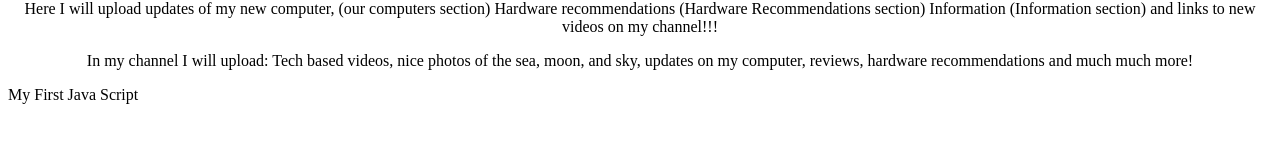
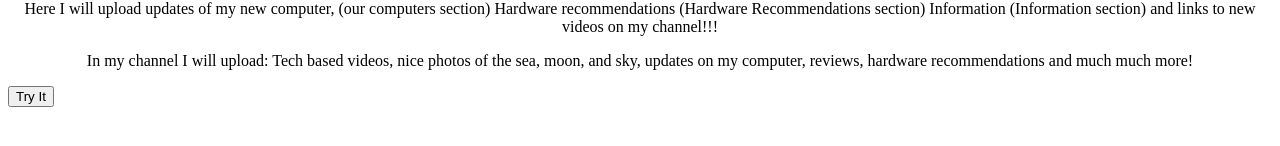
Before and after one commit to NoobAndCoding/index.html, a plain HTML site: page index.html in a window 1280 px wide. Shown: the part 290-436 px from the top of the page. Drawn offline with Linux system fonts and the light colour scheme.

Commit message:
Update index.html

```diff
--- a/index.html
+++ b/index.html
@@ -2,6 +2,14 @@
   <head>
     <link rel="stylesheet" href="style.css">
     <title> TheTechSite</title>
+    <script>
+        document.getElementById("demo").innerHTML = "My First Java Script";
+      </script>
+      <script>
+        function myFunction() {
+          document.getElementById ("demo").innerHTML = "Paragraph Changed.";
+        }
+      </script>
   </head>
   <body>
     <header>
@@ -26,9 +34,7 @@
       <p class = "not-hi"> Here I will upload updates of my new computer, (our computers section) Hardware recommendations (Hardware Recommendations section) Information (Information section) and links to new videos on my channel!!!</p>
       <p class = "not-hi"> In my channel I will upload: Tech based videos, nice photos of the sea, moon, and sky, updates on my computer, reviews, hardware recommendations and much much more!</p>
       <p id = "demo"></p>
-      <script>
-        document.getElementById("demo").innerHTML = "My First Java Script";
-      </script>
+      <button type = "button" onclick="myFunction()">Try It </button>
     </main>
   </body>
 </html>
```
